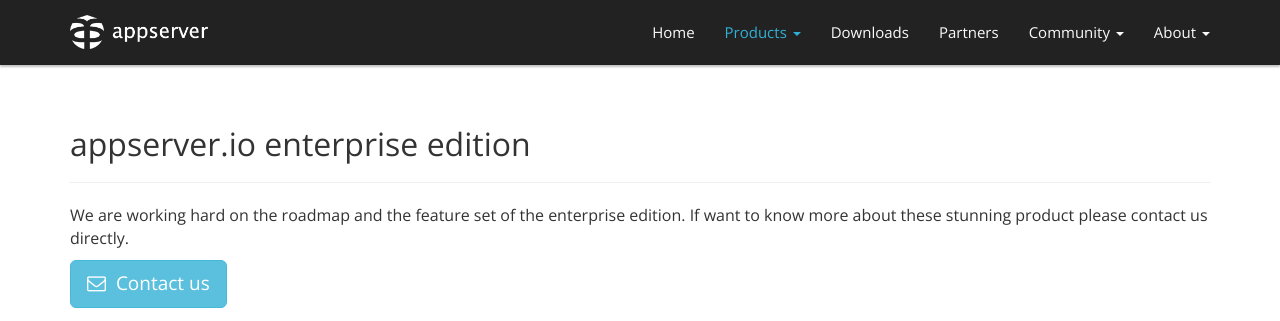
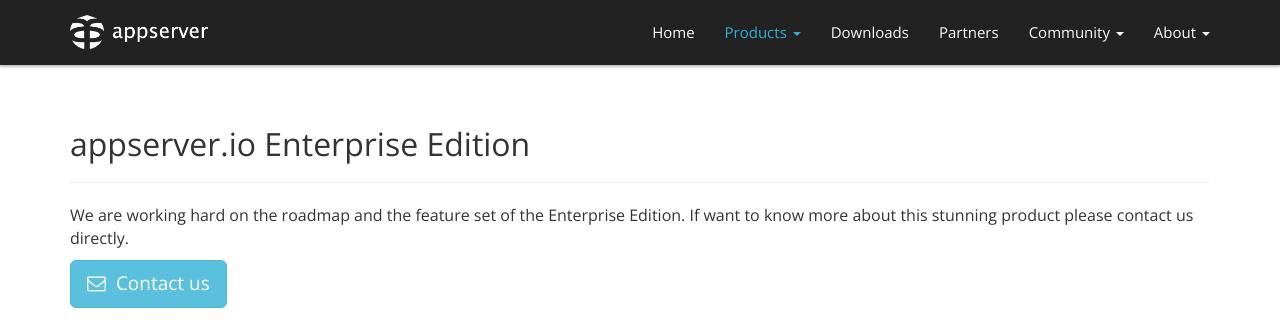
Before and after one commit to appserver-io/appserver, a Jekyll site: the page built from products/appserver-enterprise-edition.md, in a window 1280 px wide. Shown: the top 321 px of the page. Built offline with Jekyll 4.4.1, drawn with Linux system fonts in a browser that asks for light colours; nearby versions of some CDN libraries; library files that are not in the unit come from our copies; Markdown is read by kramdown in place of the engine named in the settings.

Commit message:
final changes made

```diff
--- a/products/appserver-enterprise-edition.md
+++ b/products/appserver-enterprise-edition.md
@@ -1,16 +1,16 @@
 ---
 layout: default
-title: enterprise edition
+title: Enterprise Edition
 position: 40
 group: Products
 permalink: /products/enterprise-edition.html
 author: all
 ---
 
-## appserver.io enterprise edition
+## appserver.io Enterprise Edition
 ***
 
-We are working hard on the roadmap and the feature set of the enterprise edition. If want to know more about these stunning product please contact us directly.
+We are working hard on the roadmap and the feature set of the Enterprise Edition. If want to know more about this stunning product please contact us directly.
 
 
 <a class="btn btn-info btn-lg" href="mailto:info@appserver.io">
```
